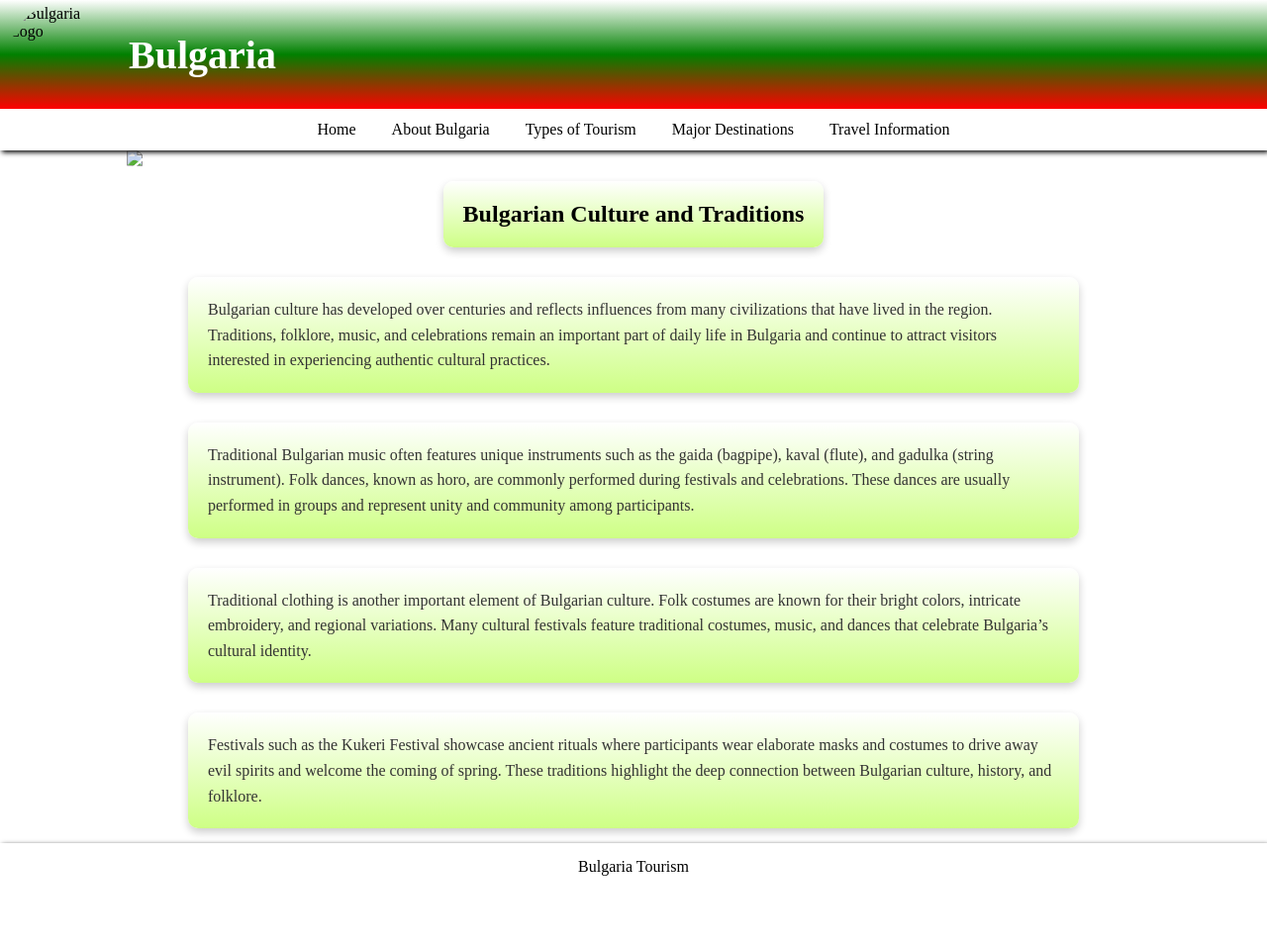
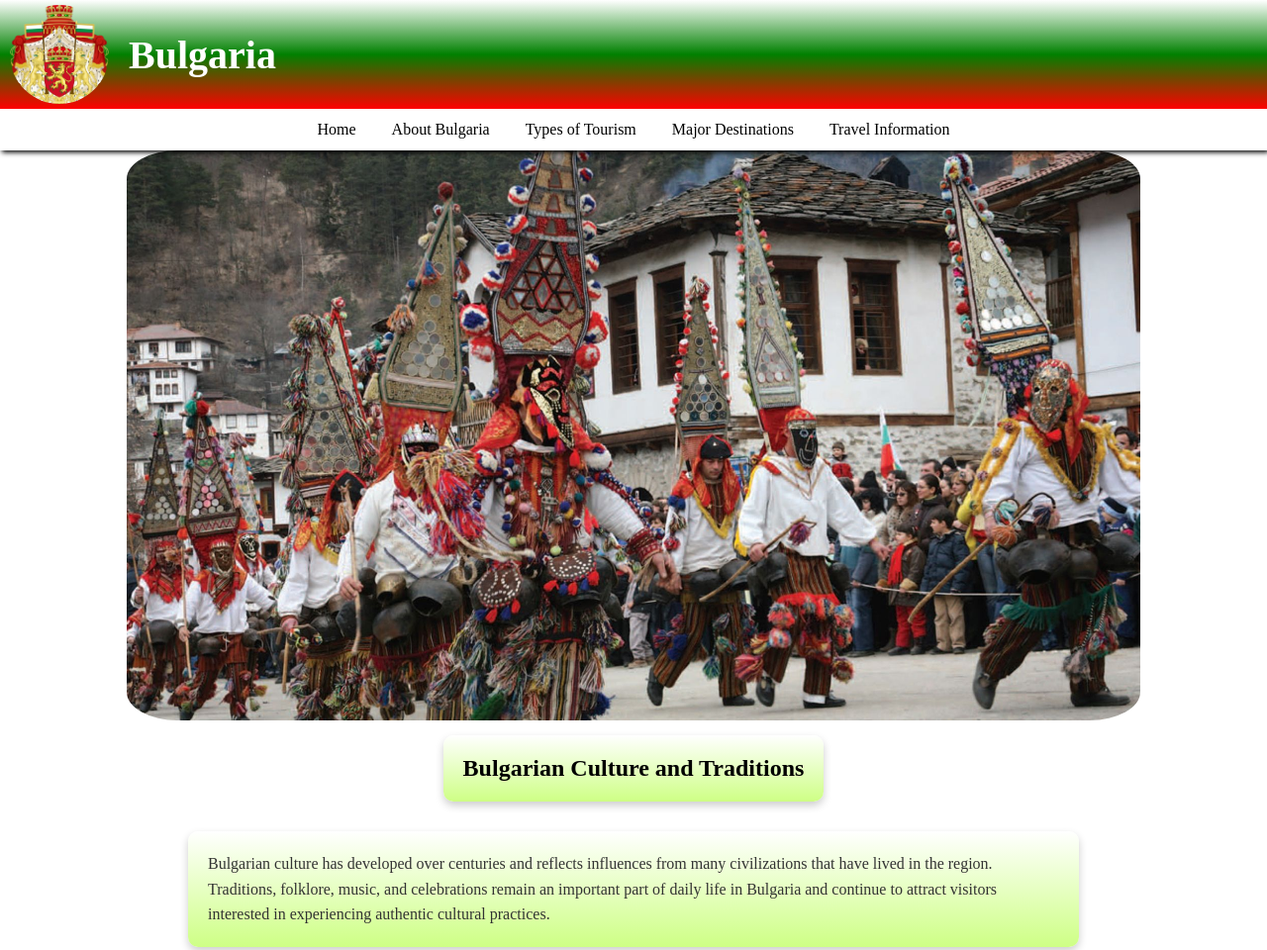
Before and after one commit to bennvincentferolino-pixel/Website-Assignment, a plain HTML site: page Culture.html in a window 1280 px wide. Shown: the top 960 px of the page at 99% size. Before the commit the page ends 900 px from the top, so only its background shows below. Drawn offline with Linux system fonts and the light colour scheme.

Commit message:
Update Culture.html

```diff
--- a/Culture.html
+++ b/Culture.html
@@ -9,7 +9,7 @@
 <header>
 	<div class="header_top">
 		<div id="logo">
-    <img src="Images/BULGARIA.png" alt="Bulgaria Logo">
+    <img src="Images/Images/BULGARIA.png" alt="Bulgaria Logo">
 		</div>
 		<div id="header_title">
 			<h1>Bulgaria</h1>
@@ -65,7 +65,7 @@
 		</ul>
 	</nav>
 
-<img src="Images/Culture.png" class="IMG">
+<img src="Images/Images/Culture.png" class="IMG">
 <body>
 	<h2>Bulgarian Culture and Traditions</h2>
 
```
